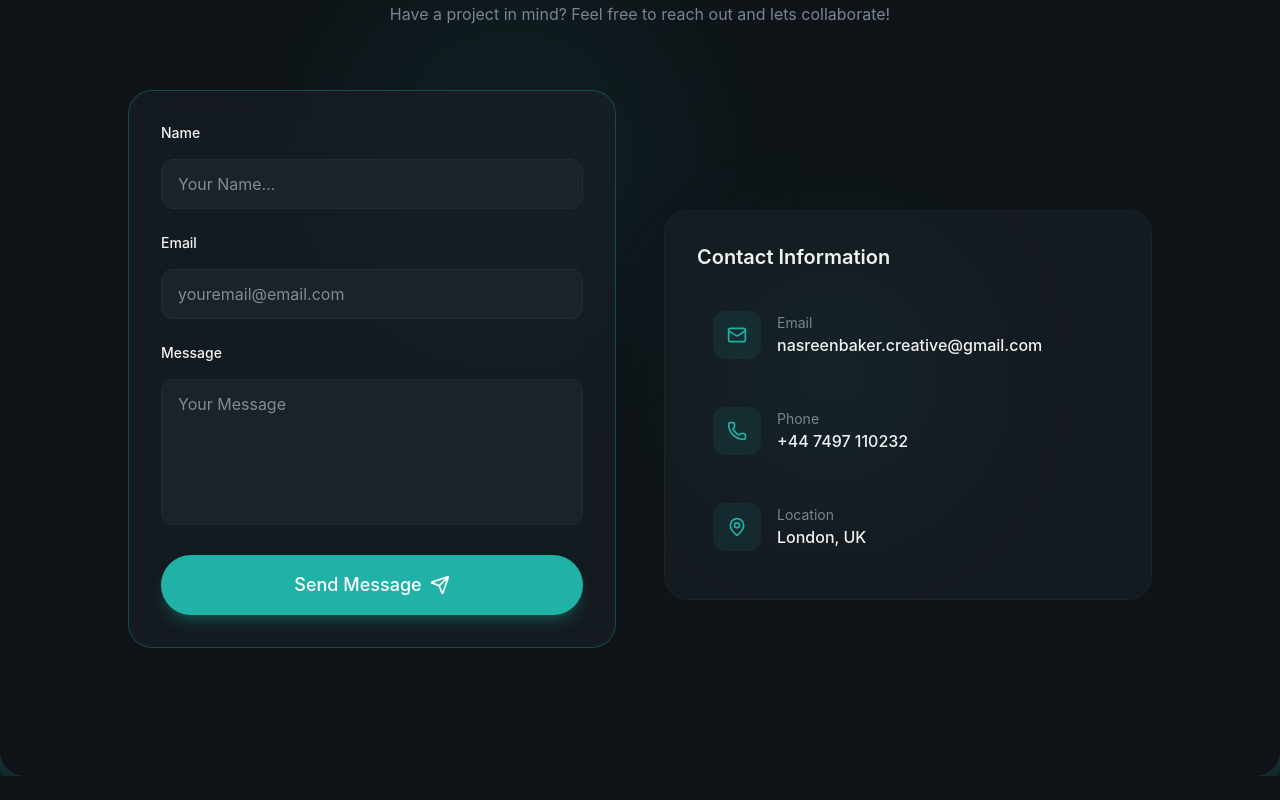
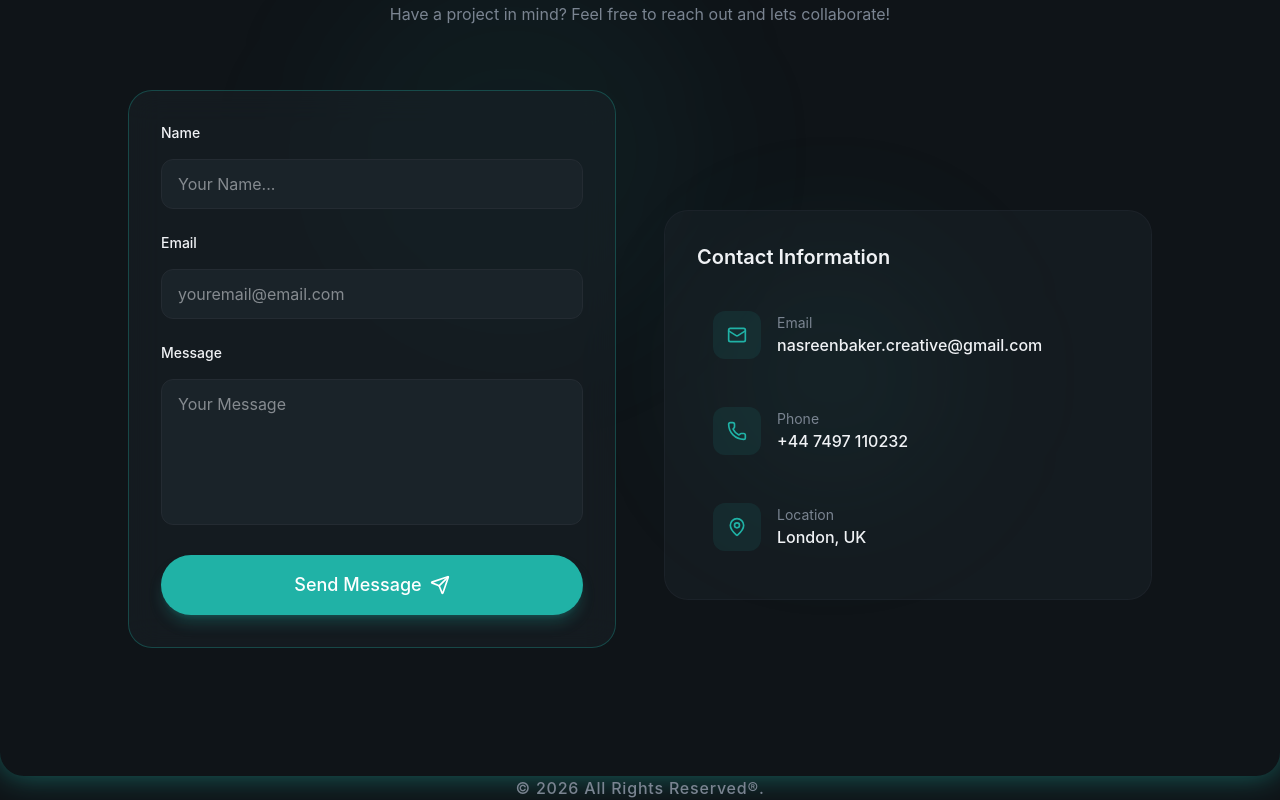
Before and after one commit to STEM-Girlie/React-TailwindCSS-Personal-Portfolio, a React (Vite) app: page / in a window 1280 px wide. Shown: the part 5927-6727 px from the top of the page. Before the commit the page ends 6703 px from the top, so only its background shows below. Built offline with nearby package versions, Linux system fonts and the light colour scheme.

Commit message:
added the footer

```diff
--- a/src/App.jsx
+++ b/src/App.jsx
@@ -4,6 +4,7 @@ import { About } from "@/sections/About";
 import { Projects } from "@/sections/Projects";
 import { Experience } from "@/sections/Experience";
 import { Contact } from "@/sections/Contact";
+import { Footer } from "@/layout/Footer";
 
 function App() {
   return (
@@ -17,6 +18,7 @@ function App() {
         <Experience />
         <Contact />
       </main>
+      <Footer />
     </div>
   );
 }
--- /dev/null
+++ b/src/layout/Footer.jsx
@@ -0,0 +1,12 @@
+export const Footer = () => {
+  return (
+    <section id="footer">
+      {" "}
+      <div>
+        <footer className="text-center font-medium tracking-wider mx-auto px-6 relative text-muted-foreground">
+          &copy; {new Date().getFullYear()} All Rights Reserved&reg;.
+        </footer>
+      </div>
+    </section>
+  );
+};
```
